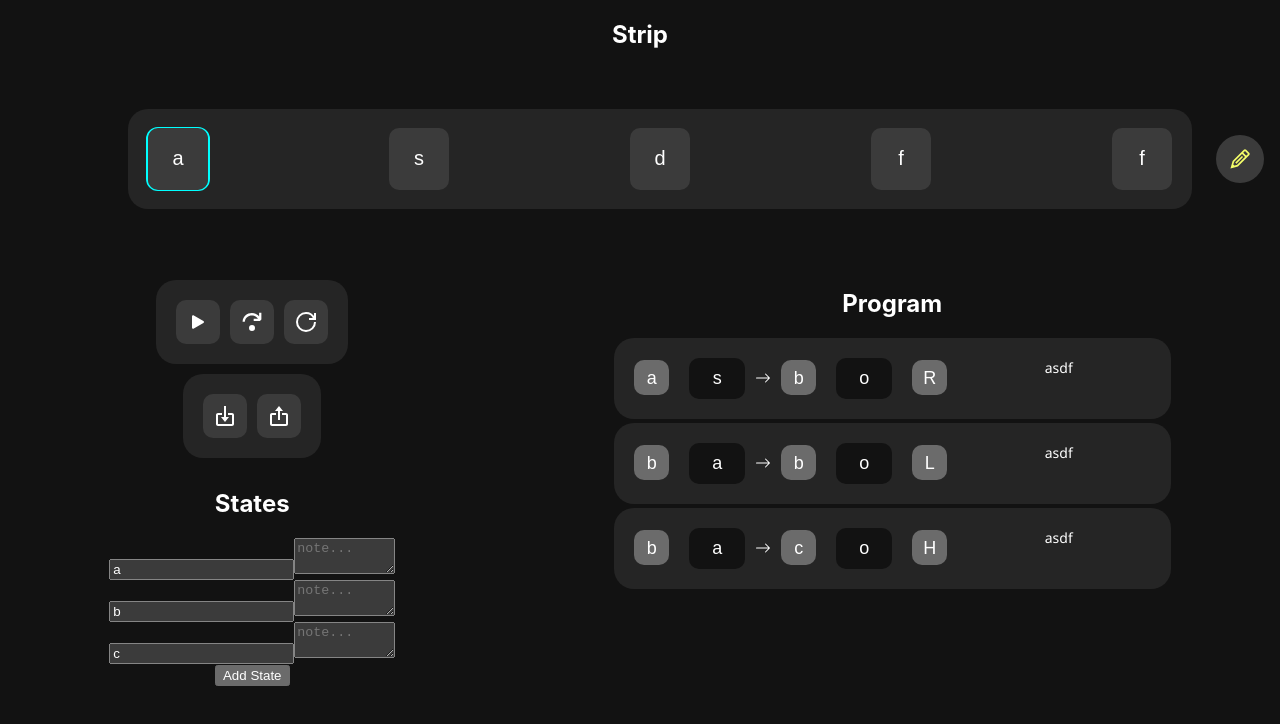
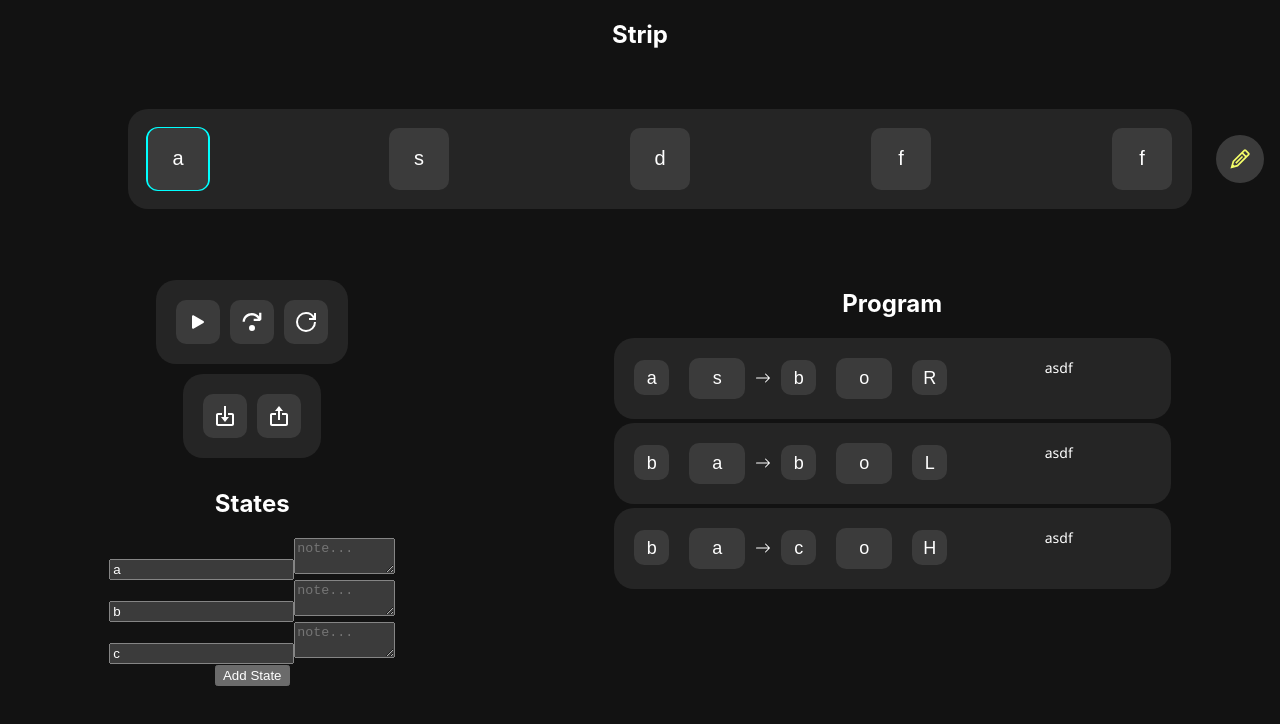
Before and after one commit to NilsGke/turingmachine, a React (Create React App) app: page / in a window 1280 px wide. Shown: the top 724 px of the page. Built offline with nearby package versions, Linux system fonts and the light colour scheme.

Commit message:
fix styles on ios

```diff
--- a/src/App.scss
+++ b/src/App.scss
@@ -191,6 +191,7 @@
                     margin: 10px;
                     max-width: 50px;
                     // remove arrow
+                    background-color: #3b3b3b;
                     -webkit-appearance: none;
                     -moz-appearance: none;
                     text-indent: 1px;
--- a/src/index.css
+++ b/src/index.css
@@ -1,3 +1,7 @@
+* {
+    color: white;
+}
+
 body {
     margin: 0;
     font-family: -apple-system, BlinkMacSystemFont, "Segoe UI", "Roboto",
```
